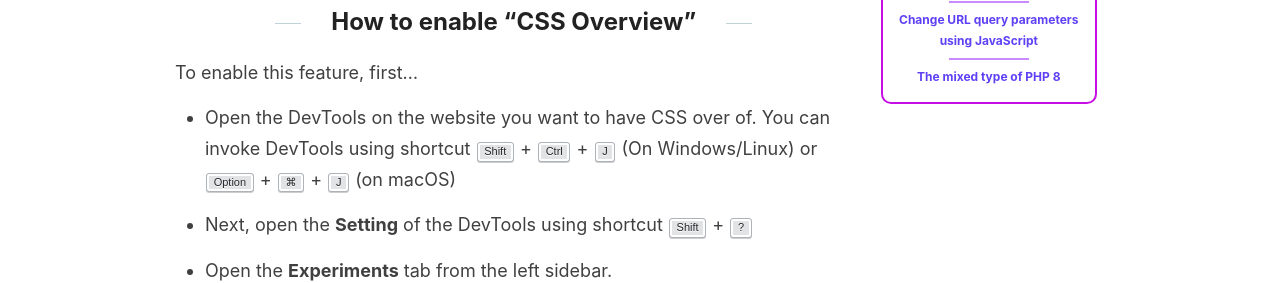
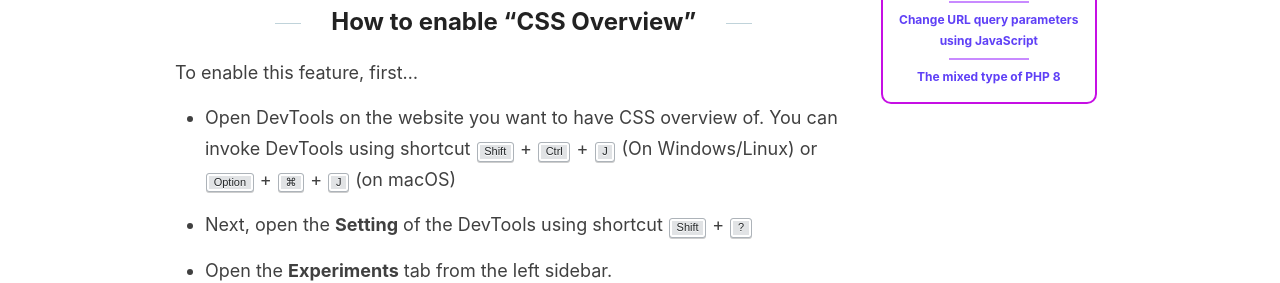
Before and after one commit to varunkumardev/amitmerchant1990.github.io, a Jekyll site: the page built from _posts/2020-06-29-experimental-css-overview-feature-chrome-awesome.md, in a window 1280 px wide and 900 px high, scrolled down 612 px. Shown: the part 153-436 px from the top of the window. Built offline with Jekyll 4.4.1, drawn with Linux system fonts in a browser that asks for light colours; comment, search, counter and statistics services are not loaded.

Commit message:
improve post.

```diff
--- a/_posts/2020-06-29-experimental-css-overview-feature-chrome-awesome.md
+++ b/_posts/2020-06-29-experimental-css-overview-feature-chrome-awesome.md
@@ -16,7 +16,7 @@
 
 To enable this feature, first...
 
-- Open the DevTools on the website you want to have CSS over of. You can invoke DevTools using shortcut <kbd>Shift</kbd> + <kbd>Ctrl</kbd> + <kbd>J</kbd> (On Windows/Linux) or <kbd>Option</kbd> + <kbd>⌘</kbd> + <kbd>J</kbd> (on macOS)
+- Open DevTools on the website you want to have CSS overview of. You can invoke DevTools using shortcut <kbd>Shift</kbd> + <kbd>Ctrl</kbd> + <kbd>J</kbd> (On Windows/Linux) or <kbd>Option</kbd> + <kbd>⌘</kbd> + <kbd>J</kbd> (on macOS)
 
 - Next, open the **Setting** of the DevTools using shortcut <kbd>Shift</kbd> + <kbd>?</kbd>
 
```
